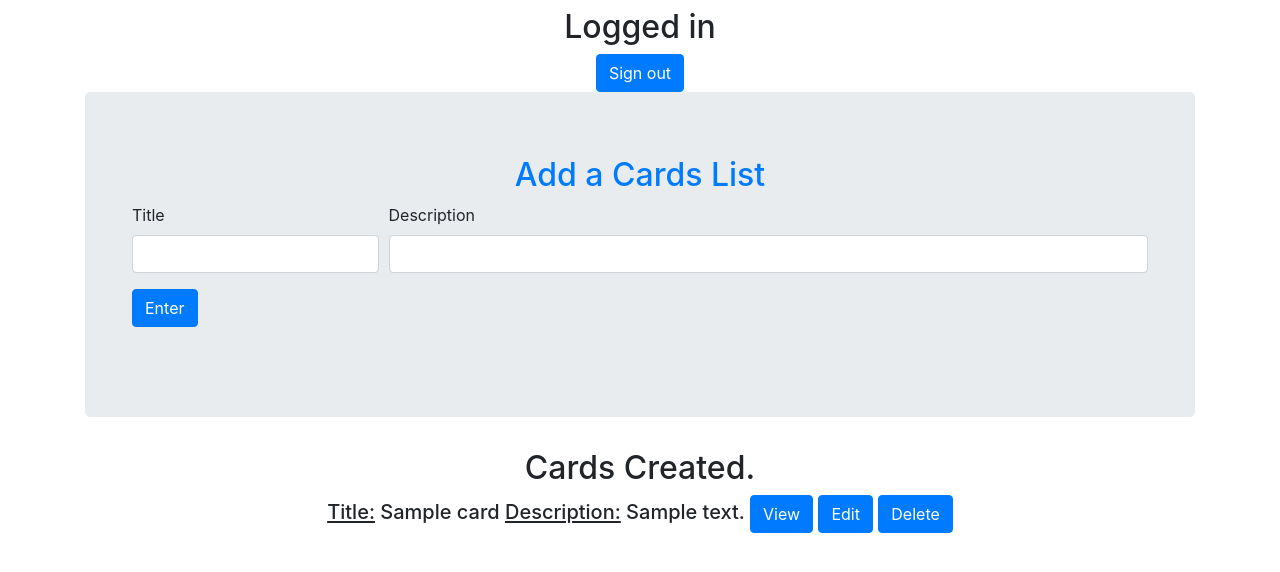
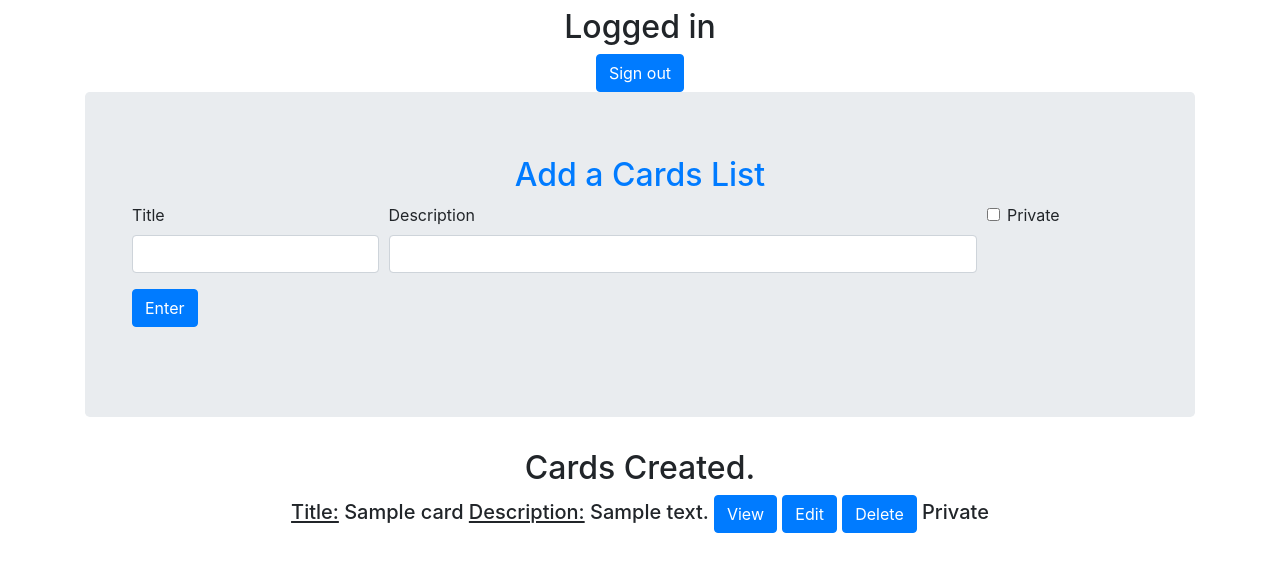
Before and after one commit to 1HectorAC/FlashCardHelper, a Flask app: template templates/dashboard.html in a window 1280 px wide, after a click on "Add a Cards List". Shown: the part 48-620 px from the top of the page. Run offline with Flask 2, Linux system fonts and the light colour scheme; the template is opened without the code that fills it: most values are stand-ins (such as "Sample title", 1, 10 or a date in 2020); some libraries are stand-ins or nearby versions.

Commit message:
Added public field for cardsList in models.py and realated changes when making one in dashboard.html.

```diff
--- a/templates/dashboard.html
+++ b/templates/dashboard.html
@@ -22,9 +22,17 @@
                         <label for="title">Title</label>
                         <input type="text" name="title" class="form form-control" maxlength="40"  required>
                     </div>
-                    <div class="form-group col-md-9">
+                    <div class="form-group col-md-7">
                         <label for="description">Description</label>
                         <input type="text" name="description" class="form form-control" maxlength="40" required>
+                    </div>
+                    <div class="form-group col-md-2">
+                        <div class="form-check">
+                            <input class="form-check-input" type="checkbox" value="true" id="public">
+                            <label class="form-check-label" for="public">
+                              Private
+                            </label>
+                          </div>
                     </div>
                 </div>
                 <div class="center" style="padding-bottom: 10px;">
@@ -48,7 +56,11 @@
                     <a class="btn btn-primary" href="/viewCards/{{ cards['owner_name'] }}/{{cards['title']}}">View</a>
                     <a class="btn btn-primary" href="/editCardsList/{{cards['title']}}">Edit</a>
                     <a class="btn btn-primary" href="/user/deleteCards/{{cards['title']}}">Delete</a>
-
+                    {% if cards.public%}
+                        Public
+                    {% else %}
+                        Private
+                    {% endif %}
                 </h5>
             {% endfor %}
 
--- a/user/models.py
+++ b/user/models.py
@@ -1,7 +1,7 @@
 from flask import Flask, jsonify, request, session, redirect
 from passlib.hash import pbkdf2_sha256
 import uuid
-from mongoengine import connect, Document, StringField, ListField, ReferenceField, DictField
+from mongoengine import connect, Document, StringField, ListField, ReferenceField, DictField, BooleanField
 from mongoengine.queryset.visitor import Q
 import json
 import os
@@ -18,6 +18,7 @@ class CardsList(Document):
     _id = StringField(required = True)
     title = StringField(required = True, max_length=64)
     description = StringField(max_length=128)
+    public = BooleanField()
     cards = ListField(DictField())
     owner_name = StringField(required = True)
 
@@ -79,6 +80,7 @@ class User:
             _id = uuid.uuid4().hex,
             title = request.form.get('title'),
             description = request.form.get('description'),
+            public = True if request.form.get('public') == "true" else False,
             cards = [],
             owner_name = person.userName
         )
```
